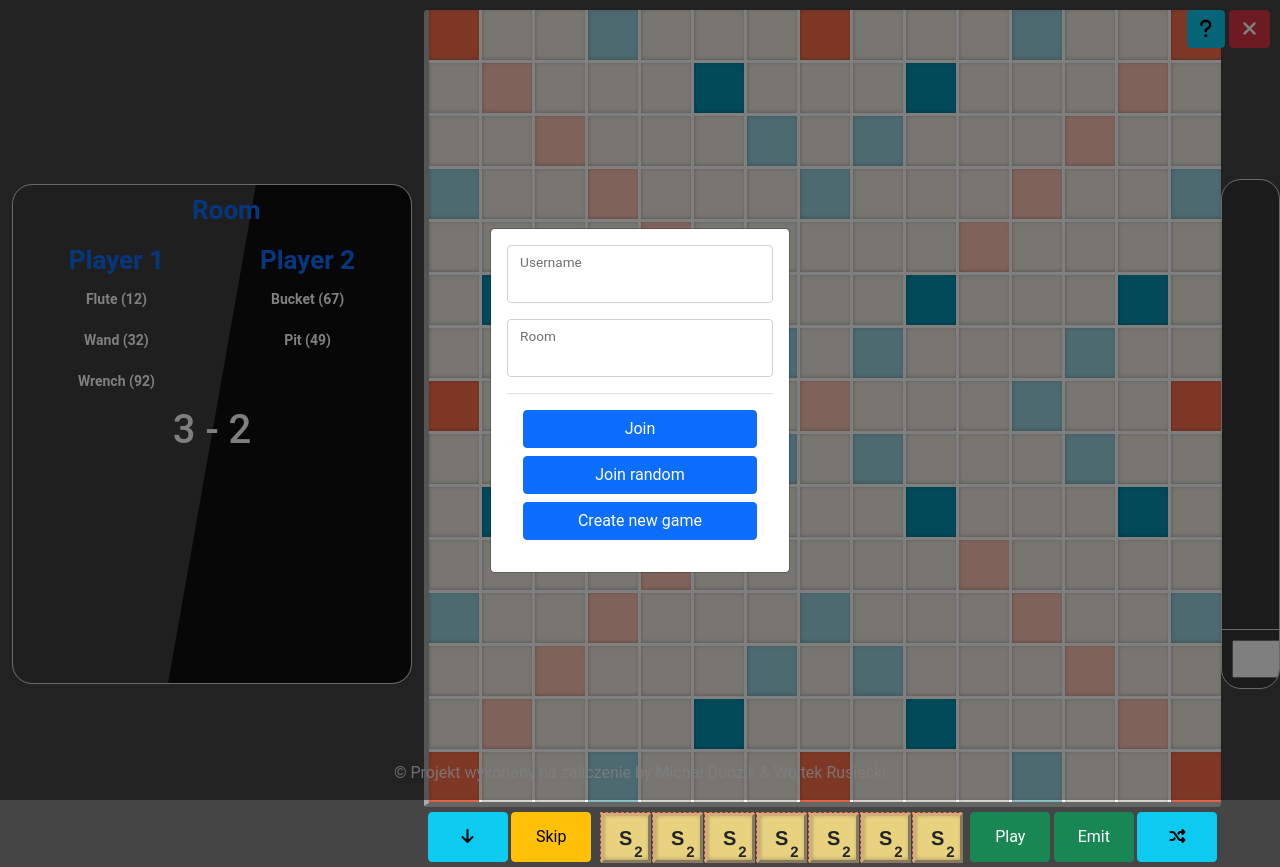
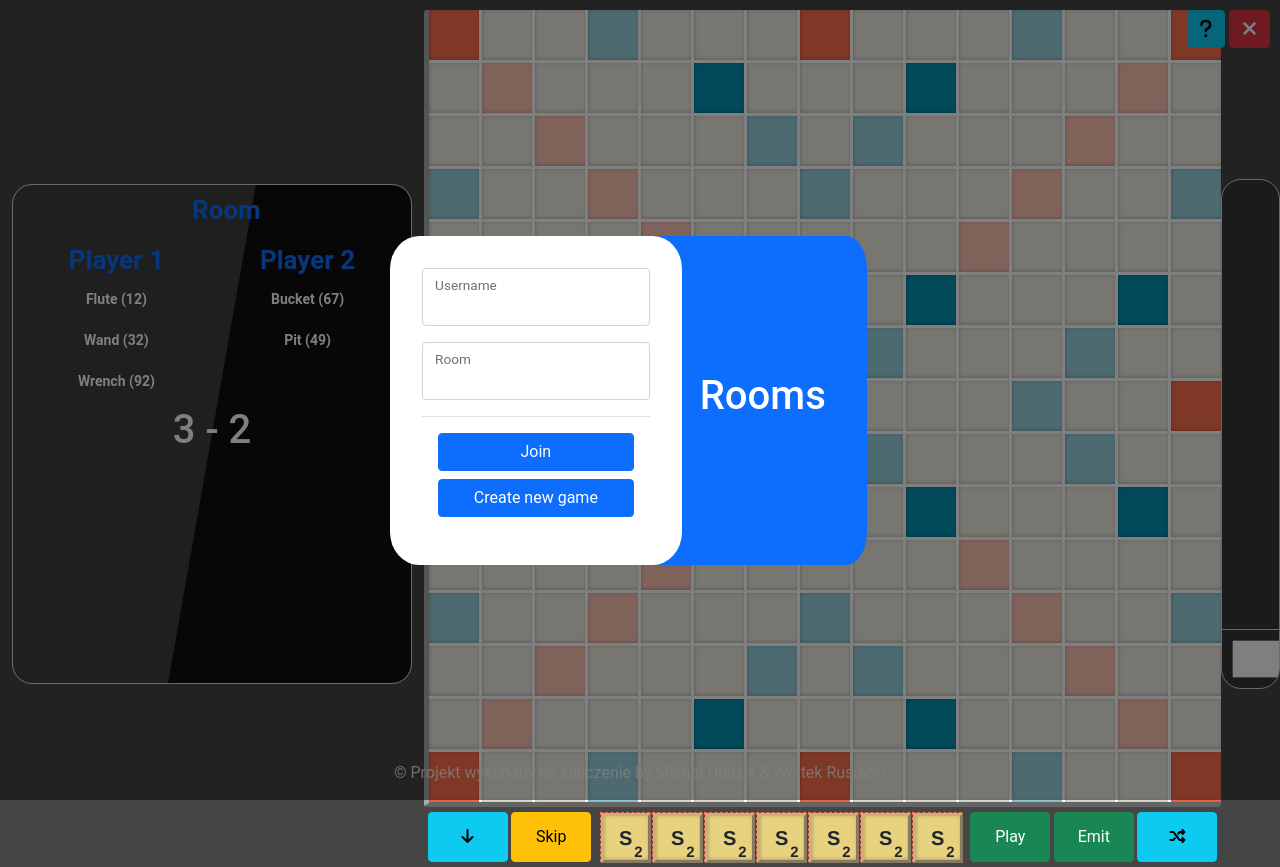
Before and after one commit to Michal-Dudzik/Scrabble, a website: page frontend/index.html in a window 1280 px wide. Drawn offline with nearby package versions, Linux system fonts and the light colour scheme; no server answers.

Commit message:
room for rooms on login screen

```diff
--- a/backend/server.js
+++ b/backend/server.js
@@ -79,8 +79,8 @@ io.on("connection", function (socket) {
         io.to(roomID).emit("moveresponse", serverboards[roomID]);
     });
     socket.on("checkboard", function (gameboard, thisplayer, otherplayer) {
-        // io.to(thisplayer).emit("waiting");
-        // io.to(otherplayer).emit("check");
+        io.to(thisplayer).emit("waiting");
+        io.to(otherplayer).emit("check");
         var rows = 15;
         var columns = 15;
         for (var row = 0; row < rows + 1; row++) {
--- a/frontend/css/main.css
+++ b/frontend/css/main.css
@@ -176,14 +176,42 @@ li {
 	width: 80px;
 	height: 50px;
 }
+
 .modal-footer {
 	display: flex;
 	justify-content: space-evenly;
-	align-items: center;
+	align-items:center;
 }
 
 .modal-footer button {
 	width: 100%;
+}
+
+.modal-content{
+	border:0;
+	background-color: transparent;
+}
+
+.modal-body{
+	padding:0;
+}
+
+.login-left{
+	border-radius: 10%;
+	padding: 2rem;
+	margin-right: -23px;
+	z-index: 5;
+	background-color: white;
+}
+
+.login-right{
+	display: flex;
+	justify-content: space-evenly;
+	align-items: center;
+	background-color:#0d6efd;
+	color: white;
+	border-radius: 0 10% 10% 0;
+	z-index: 1;
 }
 
 /* BOARD */
--- a/frontend/index.html
+++ b/frontend/index.html
@@ -417,11 +417,13 @@
 
 		<!-- MODAL Initial Screen -->
 		<div class="modal fade" id="initialScreen" data-bs-keyboard="false" data-bs-backdrop="static">
-			<div class="modal-dialog modal-sm modal-dialog-centered" role="document" >
+			<div class="modal-dialog  modal-dialog-centered" role="document" >
 				<div class="modal-content">
-					<div class="modal-body">
+					<div class="modal-body" >
+						<div class="container-fluid" >
+
 							<div class="row">
-							<div class="col-md-12">
+								<div class="col-7 login-left">
 									<div class="form-floating mb-3">
 										<input class="form-control" id="username" />
 										<label for="roomName">Username</label>
@@ -430,20 +432,27 @@
 										<input class="form-control" id="roomName" />
 										<label for="roomName">Room</label>
 									</div>
-							</div>
-						</div>
-						<div class="modal-footer">
+									<div class="modal-footer col-md-12">
 										<button id="joinGame" type="submit" class="btn btn-primary">
 											Join
 										</button>
-							<button id="joinRandomGame" type="submit" class="btn btn-primary">
-								Join random
-							</button>
+
 										<button id="newGame" type="submit" class="btn btn-primary">
 											Create new game
 										</button>
 									</div>
 								</div>
+
+								<div class="col-5 login-right">
+									<h1>Rooms</h1>
+								</div>
+							</div>
+
+
+						</div>
+				</div>
+
+
 				</div>
 			</div>
 		</div>
--- a/frontend/src/client.js
+++ b/frontend/src/client.js
@@ -262,66 +262,7 @@ const onEmitbtn = (socket) => (e) => {
 		socket.emit("start");
 
 		//wyemituj wiadomość że turę zaczyna gracz  i podaj jego nick
-	}); //after joining the room show player names and letters
-	// socket.on("player1", (player1) => {
-	//// 	Player1.innerH.gameboardTML = player1;
-	// },
-	// socket.on("player2", (player2) => {
-	// 	Player2.innerHTML = player2;
-	// },
-	// socket.on("letters", (letters) => {
-	// 	changeLetters(socket)(letters);
-	// },
-	// socket.on("board", (board) => {
-	// 	updateboard(board);
-	// },
-	// socket.on("turn", (turn) => {
-	// 	if (turn == 1) {
-	// 		acceptWord.disabled = false;
-	// 		skip.disabled = false;
-	// 	} else {
-	// 		acceptWord.disabled = true;
-	// 		skip.disabled = true;
-	// 	}
-	// },
-	// socket.on("winner", (winner) => {
-	// 	if (winner == 1) {
-	// 		alert("Player 1 wins!");
-	// 	} else if (winner == 2) {
-	// 		alert("Player 2 wins!");
-	// 	} else {
-	// 		alert("It's a tie!");
-	// 	}
-	// },
-	// socket.on("error", (error) => {
-	// 	alert(error);
-	// },
-	// socket.on("disconnect", () => {
-	// 	alert("You have been disconnected from the server");
-	// },
-	//////////////////////////////////////////////////////////////////////////////
-	// socket.on("moveresponse", board); //recieve board from server and update data
-	// {
-	// 	updateboard(this.board.gameboard); //wpisz w divy litery znajdujące się w danych miejscach w tabeli
-
-	// 	//zaktualizuj scoreboard
-	// 	document.getElementById("player1").innerText = this.board.player1.name;
-	// 	document.getElementById("player2").innerText = this.board.player2.name;
-	// 	document.getElementById("player1score").innerText =
-	// 		this.board.player1.score;
-	// 	document.getElementById("player2score").innerText =
-	// 		this.board.player2.score;
-	// 	//zaktualizuj literki w ręce gracza
-	// 	document.getElementById("player1hand").innerText =
-	// 		this.board.player1.hand.length;
-	// 	document.getElementById("player2hand").innerText =
-	// 		this.board.player2.hand.length;
-	// 	//zaktualizuj wynik
-	// 	document.getElementById("player1score").innerText =
-	// 		this.board.player1.score;
-	// 	document.getElementById("player2score").innerText =
-	// 		this.board.player2.score;
-	// }
+	});
 
 	joinGameButton.addEventListener("click", onJoinGame(socket));
 
```
Lines whose indentation alone changed are shown as unchanged.
